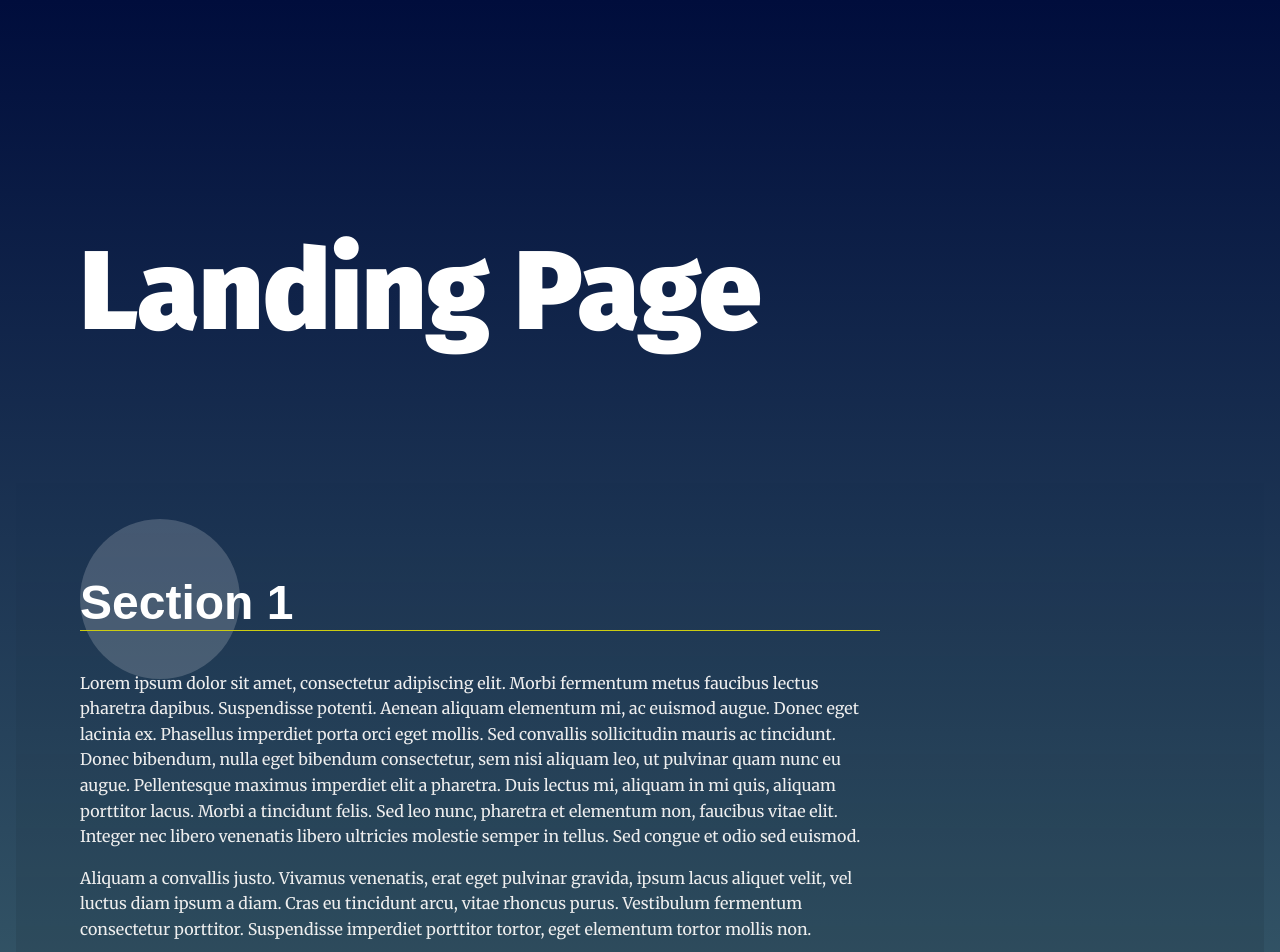
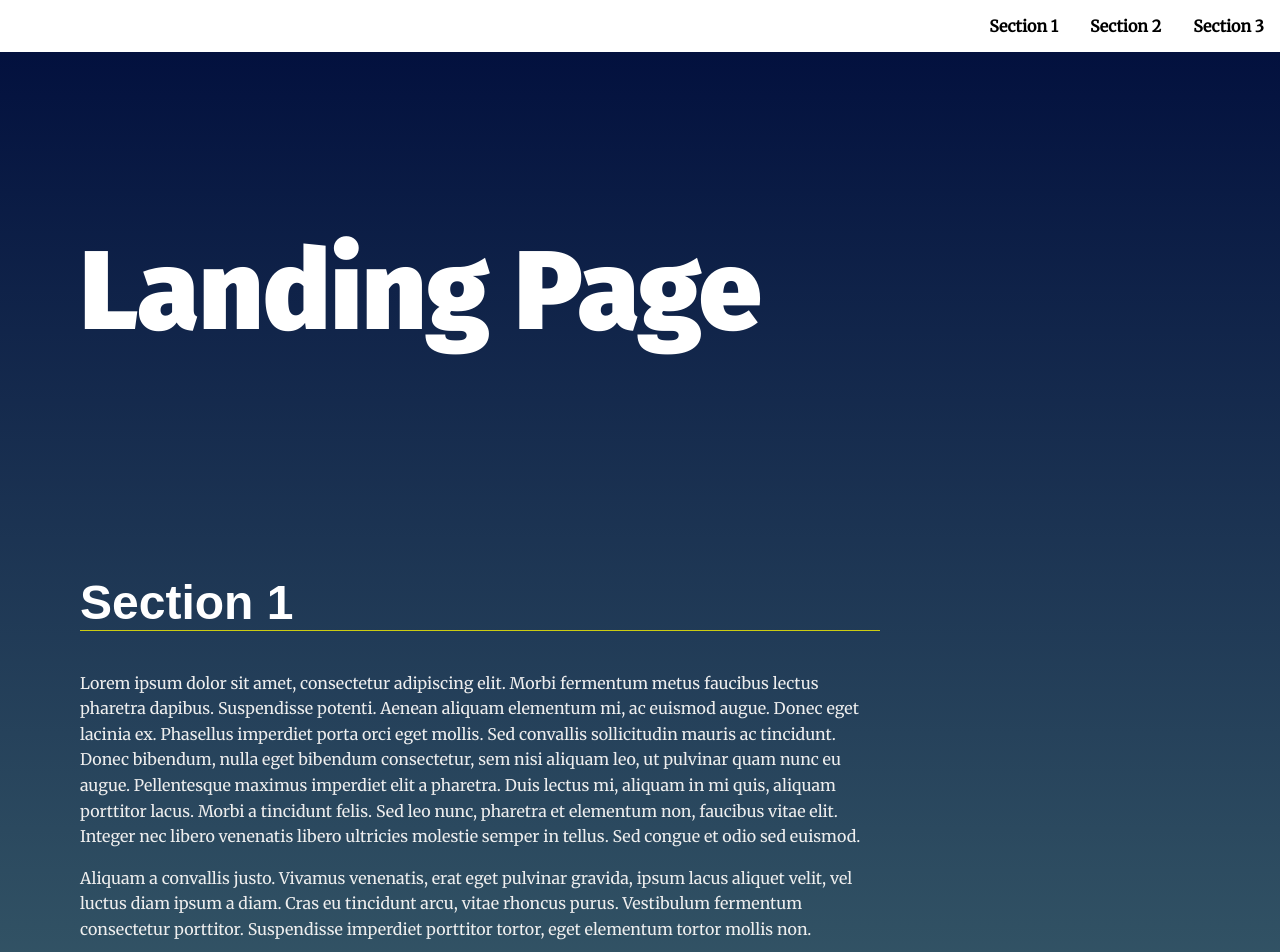
Before and after one commit to nttnguyen136/uda-landing-page, a plain HTML site: page index.html in a window 1280 px wide. Shown: the top 952 px of the page. Drawn offline with Linux system fonts and the light colour scheme.

Commit message:
update code

```diff
--- a/css/styles.css
+++ b/css/styles.css
@@ -203,8 +203,8 @@ section:nth-of-type(3n + 1) .landing__container::after {
 
 /* ---- Theme State Rules ---- */
 /* Section Active Styles */
-/* Note: your-active-class class is applied through javascript. You should update the class here and in the index.html to what you set in your javascript file.  */
-section.your-active-class {
+/* Note: active class is applied through javascript. You should update the class here and in the index.html to what you set in your javascript file.  */
+section.active {
   background: rgb(0, 0, 0);
   background: linear-gradient(
     0deg,
@@ -213,12 +213,12 @@ section.your-active-class {
   );
 }
 
-section.your-active-class .landing__container::before {
+section.active .landing__container::before {
   opacity: 1;
   animation: rotate 4s linear 0s infinite forwards;
 }
 
-section.your-active-class .landing__container::after {
+section.active .landing__container::after {
   opacity: 1;
   animation: rotate 5s linear 0s infinite forwards reverse;
 }
--- a/index.html
+++ b/index.html
@@ -1,15 +1,19 @@
-<!DOCTYPE>
+<!DOCTYPE >
 <html lang="en">
-
   <head>
-  <meta charset="UTF-8">
-  <meta name="viewport" content="width=device-width, initial-scale=1.0">
-  <meta http-equiv="X-UA-Compatible" content="ie=edge">
+    <meta charset="UTF-8" />
+    <meta name="viewport" content="width=device-width, initial-scale=1.0" />
+    <meta http-equiv="X-UA-Compatible" content="ie=edge" />
     <title>Manipulating the DOM</title>
     <!-- Load Google Fonts -->
-  <link href="https://fonts.googleapis.com/css?family=Fira+Sans:900|Merriweather&display=swap" rel="stylesheet">
+    <link
+      href="https://fonts.googleapis.com/css?family=Fira+Sans:900|Merriweather&display=swap"
+      rel="stylesheet"
+    />
     <!-- Load Styles -->
-  <link href="css/styles.css" rel="stylesheet">
+    <link href="css/styles.css" rel="stylesheet" />
+
+    <script src="./js/app.js" defer></script>
   </head>
 
   <body>
@@ -23,65 +27,93 @@
     </header>
     <main>
       <header class="main__hero">
-      <h1>Landing Page </h1>
+        <h1>Landing Page</h1>
       </header>
       <!-- Each Section has an ID (used for the anchor) and
     a data attribute that will populate the li node.
     Adding more sections will automatically populate nav.
     The first section is set to active class by default -->
-    <section id="section1" data-nav="Section 1" class="your-active-class">
+      <section id="section1" data-nav="Section 1">
         <div class="landing__container">
           <h2>Section 1</h2>
-        <p>Lorem ipsum dolor sit amet, consectetur adipiscing elit. Morbi fermentum metus faucibus lectus pharetra
-          dapibus. Suspendisse potenti. Aenean aliquam elementum mi, ac euismod augue. Donec eget lacinia ex. Phasellus
-          imperdiet porta orci eget mollis. Sed convallis sollicitudin mauris ac tincidunt. Donec bibendum, nulla eget
-          bibendum consectetur, sem nisi aliquam leo, ut pulvinar quam nunc eu augue. Pellentesque maximus imperdiet
-          elit a pharetra. Duis lectus mi, aliquam in mi quis, aliquam porttitor lacus. Morbi a tincidunt felis. Sed leo
-          nunc, pharetra et elementum non, faucibus vitae elit. Integer nec libero venenatis libero ultricies molestie
-          semper in tellus. Sed congue et odio sed euismod.</p>
+          <p>
+            Lorem ipsum dolor sit amet, consectetur adipiscing elit. Morbi
+            fermentum metus faucibus lectus pharetra dapibus. Suspendisse
+            potenti. Aenean aliquam elementum mi, ac euismod augue. Donec eget
+            lacinia ex. Phasellus imperdiet porta orci eget mollis. Sed
+            convallis sollicitudin mauris ac tincidunt. Donec bibendum, nulla
+            eget bibendum consectetur, sem nisi aliquam leo, ut pulvinar quam
+            nunc eu augue. Pellentesque maximus imperdiet elit a pharetra. Duis
+            lectus mi, aliquam in mi quis, aliquam porttitor lacus. Morbi a
+            tincidunt felis. Sed leo nunc, pharetra et elementum non, faucibus
+            vitae elit. Integer nec libero venenatis libero ultricies molestie
+            semper in tellus. Sed congue et odio sed euismod.
+          </p>
 
-        <p>Aliquam a convallis justo. Vivamus venenatis, erat eget pulvinar gravida, ipsum lacus aliquet velit, vel
-          luctus diam ipsum a diam. Cras eu tincidunt arcu, vitae rhoncus purus. Vestibulum fermentum consectetur
-          porttitor. Suspendisse imperdiet porttitor tortor, eget elementum tortor mollis non.</p>
+          <p>
+            Aliquam a convallis justo. Vivamus venenatis, erat eget pulvinar
+            gravida, ipsum lacus aliquet velit, vel luctus diam ipsum a diam.
+            Cras eu tincidunt arcu, vitae rhoncus purus. Vestibulum fermentum
+            consectetur porttitor. Suspendisse imperdiet porttitor tortor, eget
+            elementum tortor mollis non.
+          </p>
         </div>
       </section>
       <section id="section2" data-nav="Section 2">
         <div class="landing__container">
           <h2>Section 2</h2>
-        <p>Lorem ipsum dolor sit amet, consectetur adipiscing elit. Morbi fermentum metus faucibus lectus pharetra
-          dapibus. Suspendisse potenti. Aenean aliquam elementum mi, ac euismod augue. Donec eget lacinia ex. Phasellus
-          imperdiet porta orci eget mollis. Sed convallis sollicitudin mauris ac tincidunt. Donec bibendum, nulla eget
-          bibendum consectetur, sem nisi aliquam leo, ut pulvinar quam nunc eu augue. Pellentesque maximus imperdiet
-          elit a pharetra. Duis lectus mi, aliquam in mi quis, aliquam porttitor lacus. Morbi a tincidunt felis. Sed leo
-          nunc, pharetra et elementum non, faucibus vitae elit. Integer nec libero venenatis libero ultricies molestie
-          semper in tellus. Sed congue et odio sed euismod.</p>
+          <p>
+            Lorem ipsum dolor sit amet, consectetur adipiscing elit. Morbi
+            fermentum metus faucibus lectus pharetra dapibus. Suspendisse
+            potenti. Aenean aliquam elementum mi, ac euismod augue. Donec eget
+            lacinia ex. Phasellus imperdiet porta orci eget mollis. Sed
+            convallis sollicitudin mauris ac tincidunt. Donec bibendum, nulla
+            eget bibendum consectetur, sem nisi aliquam leo, ut pulvinar quam
+            nunc eu augue. Pellentesque maximus imperdiet elit a pharetra. Duis
+            lectus mi, aliquam in mi quis, aliquam porttitor lacus. Morbi a
+            tincidunt felis. Sed leo nunc, pharetra et elementum non, faucibus
+            vitae elit. Integer nec libero venenatis libero ultricies molestie
+            semper in tellus. Sed congue et odio sed euismod.
+          </p>
 
-        <p>Aliquam a convallis justo. Vivamus venenatis, erat eget pulvinar gravida, ipsum lacus aliquet velit, vel
-          luctus diam ipsum a diam. Cras eu tincidunt arcu, vitae rhoncus purus. Vestibulum fermentum consectetur
-          porttitor. Suspendisse imperdiet porttitor tortor, eget elementum tortor mollis non.</p>
+          <p>
+            Aliquam a convallis justo. Vivamus venenatis, erat eget pulvinar
+            gravida, ipsum lacus aliquet velit, vel luctus diam ipsum a diam.
+            Cras eu tincidunt arcu, vitae rhoncus purus. Vestibulum fermentum
+            consectetur porttitor. Suspendisse imperdiet porttitor tortor, eget
+            elementum tortor mollis non.
+          </p>
         </div>
       </section>
       <section id="section3" data-nav="Section 3">
         <div class="landing__container">
           <h2>Section 3</h2>
-        <p>Lorem ipsum dolor sit amet, consectetur adipiscing elit. Morbi fermentum metus faucibus lectus pharetra
-          dapibus. Suspendisse potenti. Aenean aliquam elementum mi, ac euismod augue. Donec eget lacinia ex. Phasellus
-          imperdiet porta orci eget mollis. Sed convallis sollicitudin mauris ac tincidunt. Donec bibendum, nulla eget
-          bibendum consectetur, sem nisi aliquam leo, ut pulvinar quam nunc eu augue. Pellentesque maximus imperdiet
-          elit a pharetra. Duis lectus mi, aliquam in mi quis, aliquam porttitor lacus. Morbi a tincidunt felis. Sed leo
-          nunc, pharetra et elementum non, faucibus vitae elit. Integer nec libero venenatis libero ultricies molestie
-          semper in tellus. Sed congue et odio sed euismod.</p>
+          <p>
+            Lorem ipsum dolor sit amet, consectetur adipiscing elit. Morbi
+            fermentum metus faucibus lectus pharetra dapibus. Suspendisse
+            potenti. Aenean aliquam elementum mi, ac euismod augue. Donec eget
+            lacinia ex. Phasellus imperdiet porta orci eget mollis. Sed
+            convallis sollicitudin mauris ac tincidunt. Donec bibendum, nulla
+            eget bibendum consectetur, sem nisi aliquam leo, ut pulvinar quam
+            nunc eu augue. Pellentesque maximus imperdiet elit a pharetra. Duis
+            lectus mi, aliquam in mi quis, aliquam porttitor lacus. Morbi a
+            tincidunt felis. Sed leo nunc, pharetra et elementum non, faucibus
+            vitae elit. Integer nec libero venenatis libero ultricies molestie
+            semper in tellus. Sed congue et odio sed euismod.
+          </p>
 
-        <p>Aliquam a convallis justo. Vivamus venenatis, erat eget pulvinar gravida, ipsum lacus aliquet velit, vel
-          luctus diam ipsum a diam. Cras eu tincidunt arcu, vitae rhoncus purus. Vestibulum fermentum consectetur
-          porttitor. Suspendisse imperdiet porttitor tortor, eget elementum tortor mollis non.</p>
+          <p>
+            Aliquam a convallis justo. Vivamus venenatis, erat eget pulvinar
+            gravida, ipsum lacus aliquet velit, vel luctus diam ipsum a diam.
+            Cras eu tincidunt arcu, vitae rhoncus purus. Vestibulum fermentum
+            consectetur porttitor. Suspendisse imperdiet porttitor tortor, eget
+            elementum tortor mollis non.
+          </p>
         </div>
       </section>
     </main>
     <footer class="page__footer">
       <p>&copy Udacity</p>
     </footer>
-
   </body>
-
 </html>
--- a/js/app.js
+++ b/js/app.js
@@ -28,25 +28,104 @@
  * Start Helper Functions
  *
  */
+function getAllSection() {
+  const sections = document.querySelectorAll("section");
+  if (sections) {
+    const sectionAtr = Array.from(sections).map((el) => {
+      return {
+        id: el.id,
+        name: el.getAttribute("data-nav"),
+      };
+    });
 
+    return sectionAtr;
+  }
+  return [];
+}
+
+function createMenuLink(id, name) {
+  const liEl = document.createElement("li");
+  const aEl = document.createElement("a");
+
+  aEl.textContent = name;
+  // aEl.href = `#${id}`;
+  aEl.classList.add("menu__link");
+  aEl.setAttribute("data-nav", id);
+
+  aEl.addEventListener("click", handleClick);
+
+  liEl.appendChild(aEl);
+
+  return liEl;
+}
+
+function handleClick(event) {
+  const target = event.target;
+  console.log({ target });
+
+  const dataNav = target.attributes["data-nav"].value;
+
+  if (dataNav) {
+    scrollIntoView(dataNav);
+  }
+}
+
+function scrollIntoView(id) {
+  const view = document.getElementById(id);
+  view.scrollIntoView({
+    behavior: "smooth",
+  });
+}
+
+function scrollEvent(e) {
+  // get all sections on the page
+  const sections = document.querySelectorAll("section");
+
+  // loop through each section
+  sections.forEach((section) => {
+    // get px distance from top
+    const topDistance = section.getBoundingClientRect().top;
+
+    // if the distance to the top is between 0-100px
+    if (topDistance > 0 && topDistance < 100) {
+      section.classList.add("active");
+
+      // otherwise, remove the class
+    } else {
+      section.classList.remove("active");
+    }
+  });
+}
 /**
  * End Helper Functions
  * Begin Main Functions
  *
  */
 
-// build the nav
+function main() {
+  // build the nav
+  const allSections = getAllSection();
+  const navbarList = document.getElementById("navbar__list");
 
-// Add class 'active' to section when near top of viewport
+  allSections.forEach((item) => {
+    const liE = createMenuLink(item.id, item.name);
+    navbarList.appendChild(liE);
+  });
 
-// Scroll to anchor ID using scrollTO event
+  // Add class 'active' to section when near top of viewport
 
+  window.addEventListener("scroll", scrollEvent);
+
+  // Scroll to anchor ID using scrollTO event
+  scrollIntoView("section3");
+}
 /**
  * End Main Functions
  * Begin Events
  *
  */
 
+window.addEventListener("DOMContentLoaded", main());
 // Build menu
 
 // Scroll to section on link click
```
Lines whose indentation alone changed are shown as unchanged.
